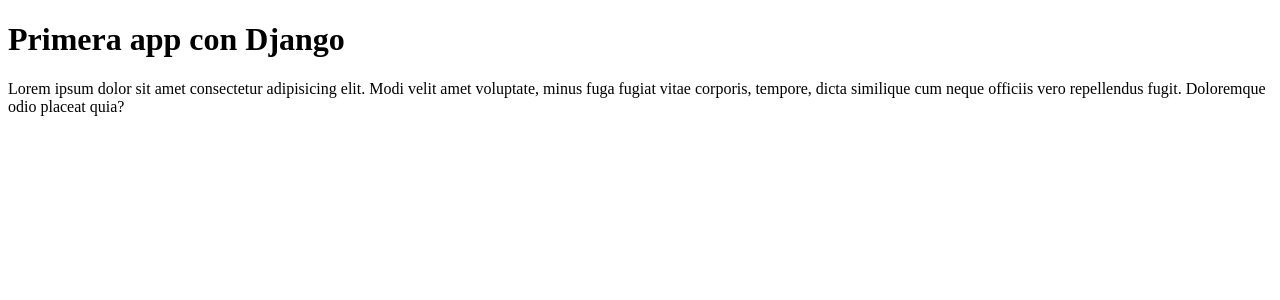
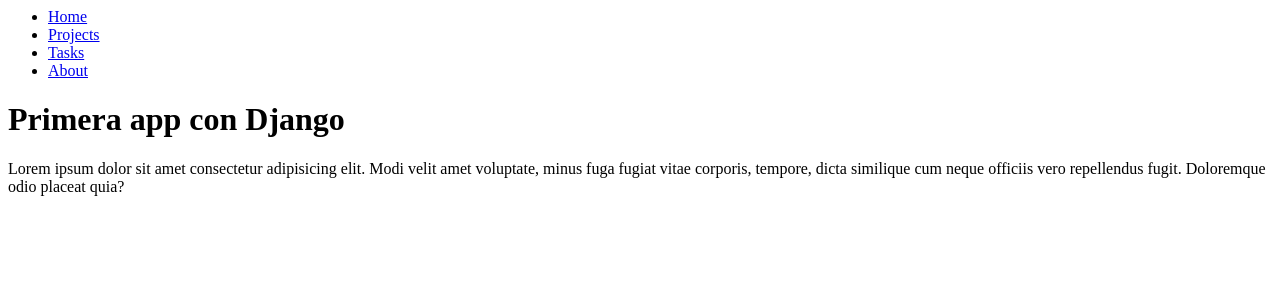
Before and after one commit to Ferkhan/curso-django, a Django app: page /myapp/ in a window 1280 px wide. Shown: the top 300 px of the page. Run offline with Django 5.2, Linux system fonts and the light colour scheme.

Commit message:
feat(myapp): usar extends en templates

```diff
--- a/myapp/templates/about.html
+++ b/myapp/templates/about.html
@@ -1,3 +1,6 @@
+{% extends 'layouts/base.html' %}
+
+{% block content %}
 <!DOCTYPE html>
 <html lang="en">
 <head>
@@ -9,3 +12,5 @@
     <h1>About Us</h1>
 </body>
 </html>
+
+{% endblock%}
--- a/myapp/templates/index.html
+++ b/myapp/templates/index.html
@@ -1,3 +1,6 @@
+{% extends 'layouts/base.html' %}
+
+{% block content %}
 <!DOCTYPE html>
 <html lang="en">
 <head>
@@ -10,3 +13,4 @@
     <p>Lorem ipsum dolor sit amet consectetur adipisicing elit. Modi velit amet voluptate, minus fuga fugiat vitae corporis, tempore, dicta similique cum neque officiis vero repellendus fugit. Doloremque odio placeat quia?</p>
 </body>
 </html>
+{% endblock %}
--- /dev/null
+++ b/myapp/templates/layouts/base.html
@@ -0,0 +1,11 @@
+<nav>
+    <ul>
+        <li><a href="/myapp">Home</a></li>
+        <li><a href="/myapp/projects">Projects</a></li>
+        <li><a href="/myapp/tasks/1">Tasks</a></li>
+        <li><a href="/myapp/about">About</a></li>
+    </ul>
+</nav>
+
+{% block content %}
+{% endblock %}
--- a/myapp/templates/projects.html
+++ b/myapp/templates/projects.html
@@ -1,3 +1,6 @@
+{% extends 'layouts/base.html' %}
+
+{% block content %}
 <!DOCTYPE html>
 <html lang="en">
 <head>
@@ -16,3 +19,4 @@
     {% endfor%}
 </body>
 </html>
+{% endblock %}
--- a/myapp/templates/tasks.html
+++ b/myapp/templates/tasks.html
@@ -1,3 +1,6 @@
+{% extends 'layouts/base.html' %}
+
+{% block content %}
 <!DOCTYPE html>
 <html lang="en">
 <head>
@@ -9,3 +12,4 @@
     <h1>Tasks Page</h1>
 </body>
 </html>
+{% endblock %}
```
Also changed, not shown: README.md.
